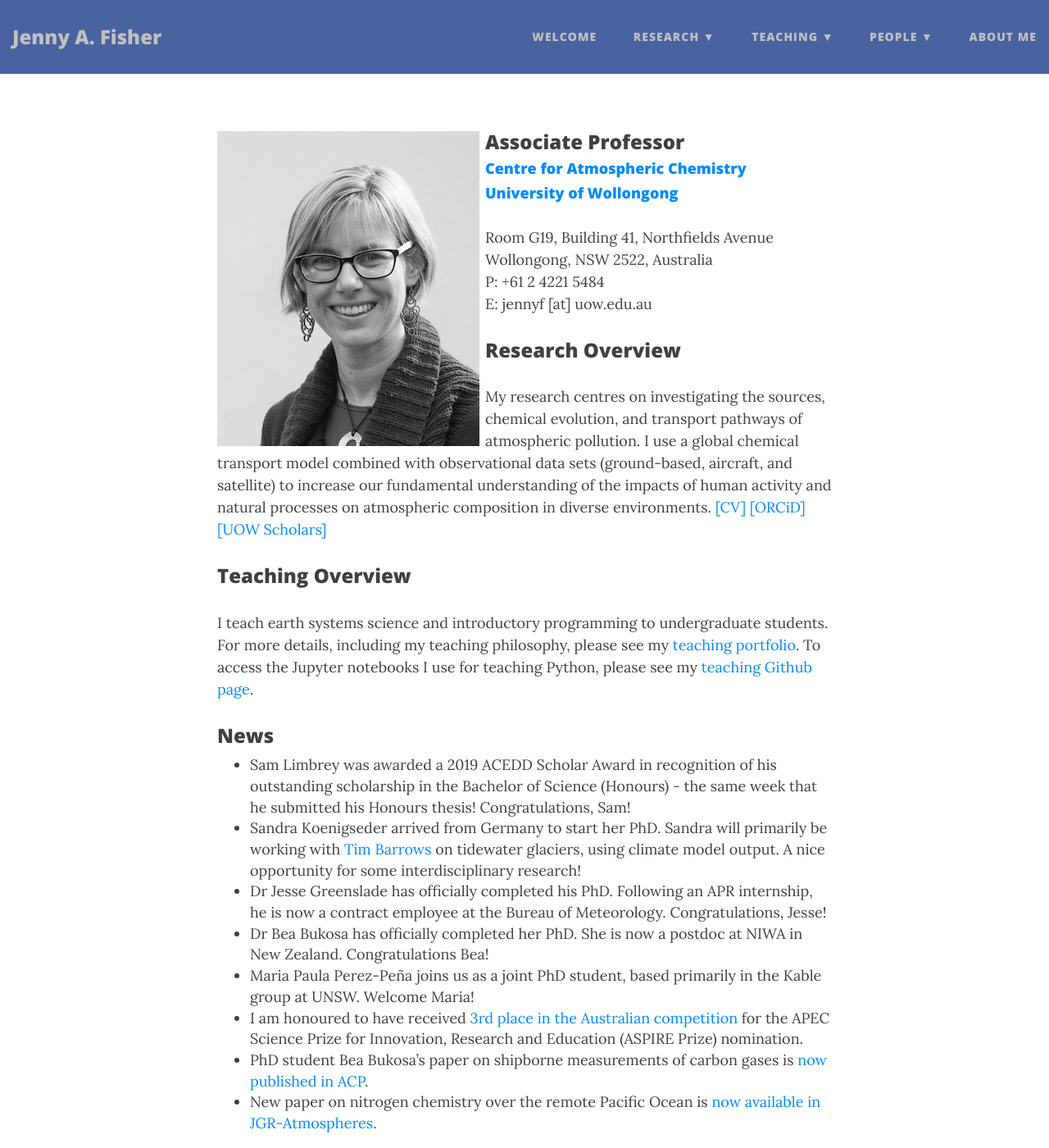
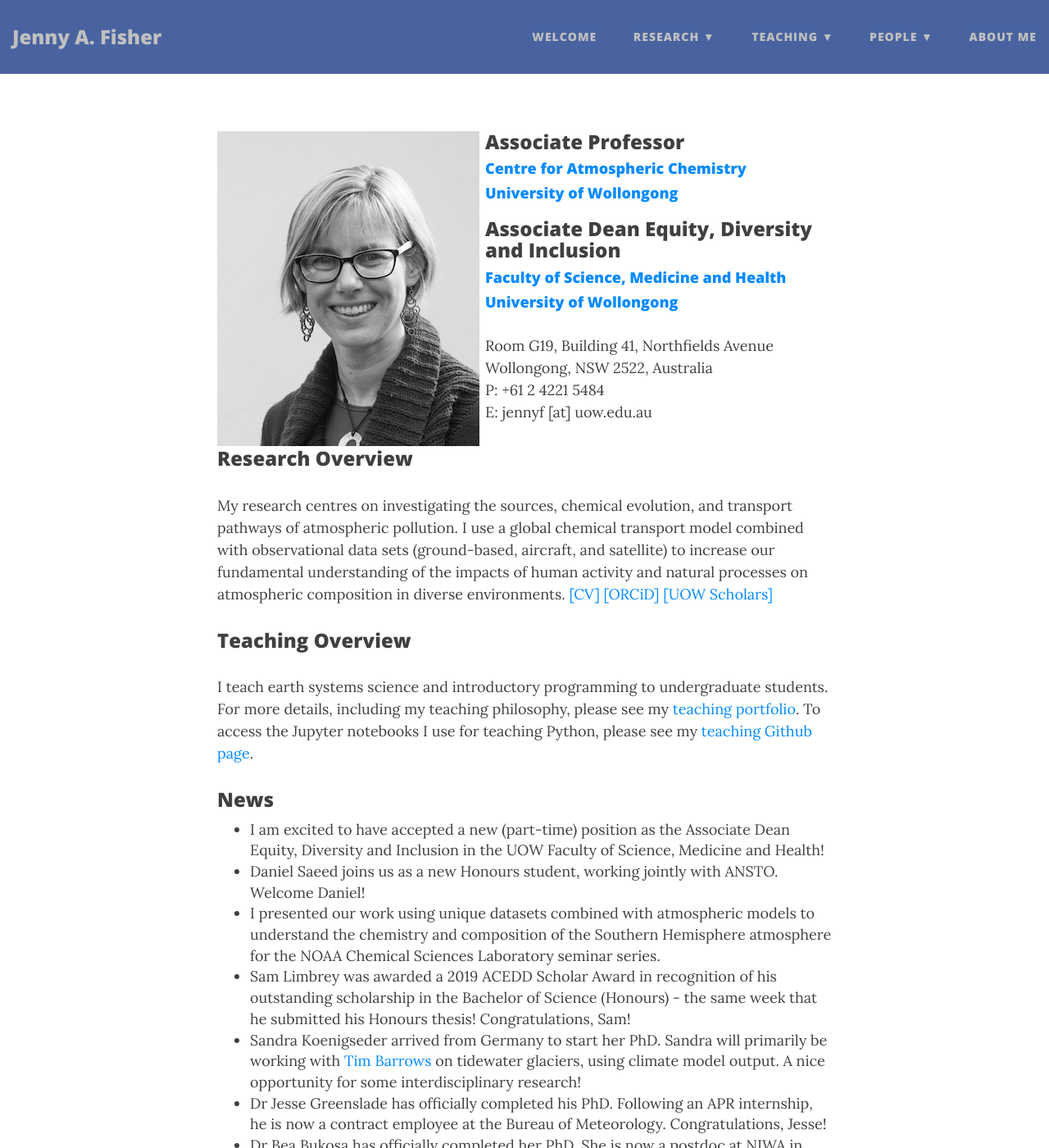
Before and after one commit to jennyfisher/jennyfisher.github.io, a Jekyll site: the page built from index.md, in a window 1280 px wide and 1400 px high. Shown: the whole window at 82% size. Built offline with Jekyll 4.4.1, drawn with Linux system fonts in a browser that asks for light colours; nearby versions of some CDN libraries.

Commit message:
Update index.md
New title, news updates.

```diff
--- a/index.md
+++ b/index.md
@@ -6,6 +6,10 @@ use-site-title: true
 ![profile-pic](img/jenny-fisher-bnw_med_hr.jpeg){:style="float: left;margin-right: 7px;:class="img-responsive"}
 ### Associate Professor
 #### [Centre for Atmospheric Chemistry](https://www.uow.edu.au/science-medicine-health/research/centre-for-atmospheric-chemistry/)<br />
+#### [University of Wollongong](https://www.uow.edu.au/)
+
+### Associate Dean Equity, Diversity and Inclusion
+#### [Faculty of Science, Medicine and Health](https://www.uow.edu.au/science-medicine-health/)<br />
 #### [University of Wollongong](https://www.uow.edu.au/)
 
 Room G19, Building 41, Northfields Avenue
@@ -21,6 +25,9 @@ I teach earth systems science and introductory programming to undergraduate stud
 
 ### News
 
+- I am excited to have accepted a new (part-time) position as the Associate Dean Equity, Diversity and Inclusion in the UOW Faculty of Science, Medicine and Health!
+- Daniel Saeed joins us as a new Honours student, working jointly with ANSTO. Welcome Daniel!
+- I presented our work using unique datasets combined with atmospheric models to understand the chemistry and composition of the Southern Hemisphere atmosphere for the NOAA Chemical Sciences Laboratory seminar series.
 - Sam Limbrey was awarded a 2019 ACEDD Scholar Award in recognition of his outstanding scholarship in the Bachelor of Science (Honours) - the same week that he submitted his Honours thesis! Congratulations, Sam!
 - Sandra Koenigseder arrived from Germany to start her PhD. Sandra will primarily be working with [Tim Barrows](https://scholars.uow.edu.au/display/tim_barrows) on tidewater glaciers, using climate model output. A nice opportunity for some interdisciplinary research!
 - Dr Jesse Greenslade has officially completed his PhD. Following an APR internship, he is now a contract employee at the Bureau of Meteorology. Congratulations, Jesse!
```
